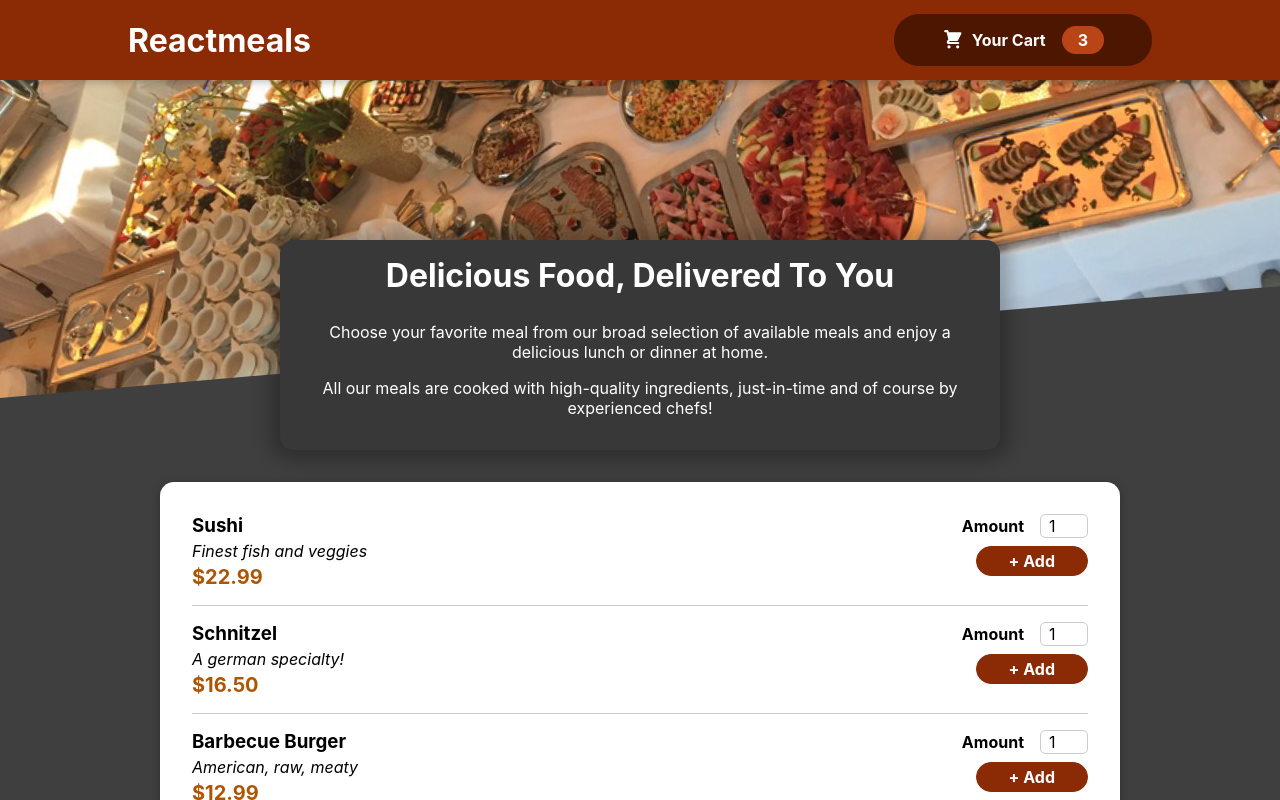
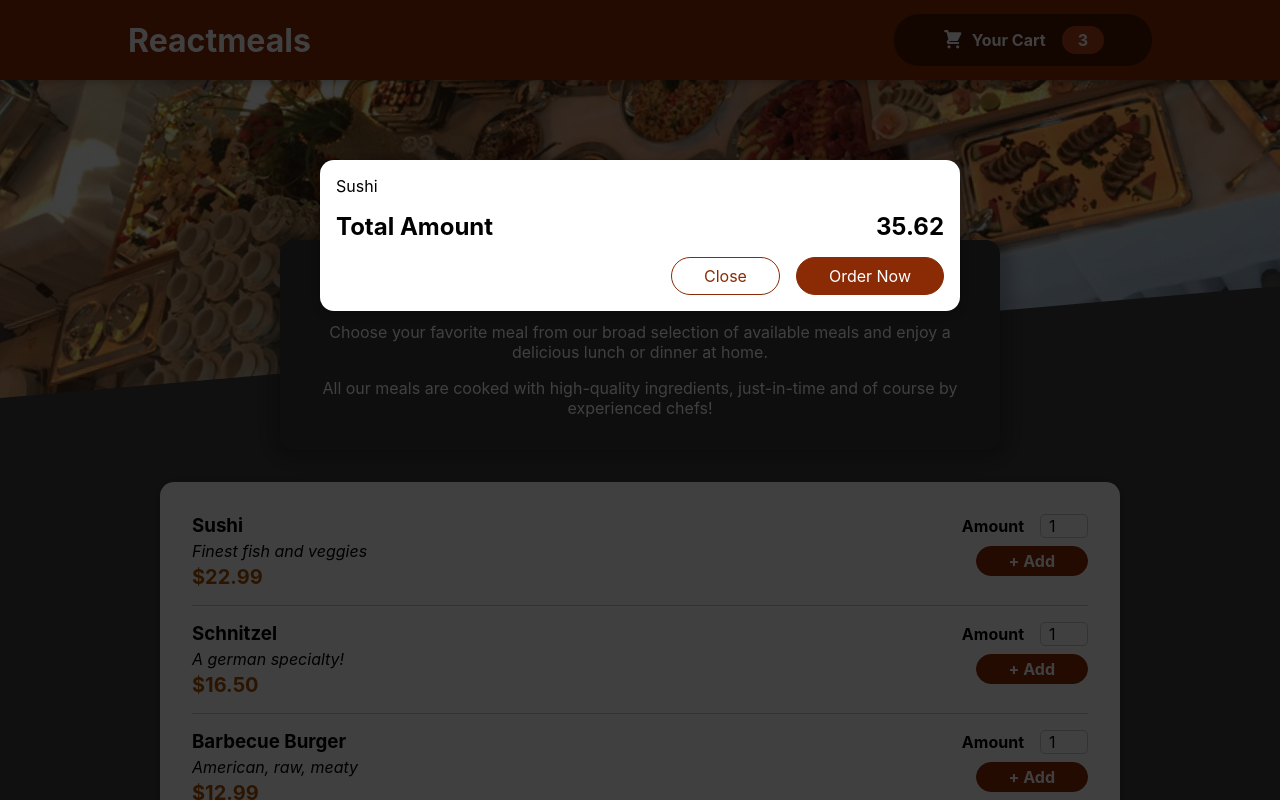
Before and after one commit to Sowmiya04Balachandran/Resturant-Website, a React (Create React App) app: page / in a window 1280 px wide. Shown: the top 800 px of the page. Built offline with nearby package versions, Linux system fonts and the light colour scheme.

Commit message:
cart component

```diff
--- a/public/index.html
+++ b/public/index.html
@@ -32,6 +32,7 @@
   </head>
   <body>
     <noscript>You need to enable JavaScript to run this app.</noscript>
+    <div id="overlays"></div>
     <div id="root"></div>
     <!--
       This HTML file is a template.
--- a/src/App.js
+++ b/src/App.js
@@ -1,11 +1,12 @@
 import { Fragment } from "react";
 import Header from "./components/Layout/Header";
 import Meals from './components/Meals/Meals';
-
+import Cart from './components/Cart/Cart';
 
 function App() {
   return (
    <Fragment>
+    <Cart />
     <Header />
     <main>
       <Meals />
--- /dev/null
+++ b/src/components/Cart/Cart.js
@@ -0,0 +1,27 @@
+import React from "react";
+import classes from "./Cart.module.css";
+import Modal from "../UI/Modal";
+const Cart = (props) => {
+  const CartItems = (
+    <ul className={classes["cart-items"]}>
+      {[{ id: "c1", name: "Sushi", amount: 2, price: 12.99 }].map((item) => {
+        return <li>{item.name}</li>;
+      })}
+    </ul>
+  );
+  return (
+    <Modal>
+      {CartItems}
+      <div className={classes.total}>
+        <span>Total Amount</span>
+        <span>35.62</span>
+      </div>
+      <div className={classes.actions}>
+        <button className={classes["button--alt"]}>Close</button>
+        <button className={classes.button}>Order Now</button>
+      </div>
+    </Modal>
+  );
+};
+
+export default Cart;
--- /dev/null
+++ b/src/components/Cart/Cart.module.css
@@ -0,0 +1,46 @@
+.cart-items {
+    list-style: none;
+    margin: 0;
+    padding: 0;
+    max-height: 20rem;
+    overflow: auto;
+  }
+
+  .total {
+    display: flex;
+    justify-content: space-between;
+    align-items: center;
+    font-weight: bold;
+    font-size: 1.5rem;
+    margin: 1rem 0;
+  }
+
+  .actions {
+    text-align: right;
+  }
+
+  .actions button {
+    font: inherit;
+    cursor: pointer;
+    background-color: transparent;
+    border: 1px solid #8a2b06;
+    padding: 0.5rem 2rem;
+    border-radius: 25px;
+    margin-left: 1rem;
+  }
+
+  .actions button:hover,
+  .actions button:active {
+    background-color: #5a1a01;
+    border-color: #5a1a01;
+    color: white;
+  }
+
+  .actions .button--alt {
+    color: #8a2b06;
+  }
+
+  .actions .button {
+    background-color: #8a2b06;
+    color: white;
+  }
--- a/src/components/Meals/MealItem/MealItemForm.js
+++ b/src/components/Meals/MealItem/MealItemForm.js
@@ -5,17 +5,17 @@
 const MealItemForm=(props)=>{
     return(
     <form className={classes.form}>
-        <Input
-        label="Amount"
-        input={
-            {
-                id:'amount',
-                type:'number',
-                min:'1',
-                max:'5',
-                defaultValue:'1'
-            }
-        } />
+       <Input
+    label='Amount'
+    input={{
+        id: 'amount_' + props.id, // this changed!
+        type: 'number',
+        min: '1',
+        max: '5',
+        step: '1',
+        defaultValue: '1',
+    }}
+/>
     <button>+ Add</button>
     </form>
     )
--- /dev/null
+++ b/src/components/UI/Modal.js
@@ -0,0 +1,43 @@
+
+
+import { Fragment } from 'react';
+import classes from './Modal.module.css';
+import ReactDOM from 'react-dom';
+
+
+
+const Backdrop=(props)=>{
+   return( <div className={classes.backdrop}></div>)
+};
+
+
+const ModalOverlay=(props)=>{
+return (<div className={classes.modal}>
+    <div className={classes.content}>{props.children}</div>
+</div>)
+}
+const portalElement=document.getElementById('overlays');
+
+const Modal=(props)=>{
+    return (
+    <Fragment>
+        {ReactDOM.createPortal(<Backdrop />,portalElement)}
+        {ReactDOM.createPortal(<ModalOverlay>{props.children}</ModalOverlay>,portalElement)}
+
+
+        </Fragment>
+
+
+
+    )
+
+
+
+
+
+
+}
+
+
+
+export default Modal;
--- /dev/null
+++ b/src/components/UI/Modal.module.css
@@ -0,0 +1,40 @@
+.backdrop {
+    position: fixed;
+    top: 0;
+    left: 0;
+    width: 100%;
+    height: 100vh;
+    z-index: 20;
+    background-color: rgba(0, 0, 0, 0.75);
+  }
+
+  .modal {
+    position: fixed;
+    top: 20vh;
+    left: 5%;
+    width: 90%;
+    background-color: white;
+    padding: 1rem;
+    border-radius: 14px;
+    box-shadow: 0 2px 8px rgba(0, 0, 0, 0.25);
+    z-index: 30;
+    animation: slide-down 300ms ease-out forwards;
+  }
+
+  @media (min-width: 768px) {
+    .modal {
+      width: 40rem;
+      left: calc(50% - 20rem);
+    }
+  }
+
+  @keyframes slide-down {
+    from {
+      opacity: 0;
+      transform: translateY(-3rem);
+    }
+    to {
+      opacity: 1;
+      transform: translateY(0);
+    }
+  }
```
